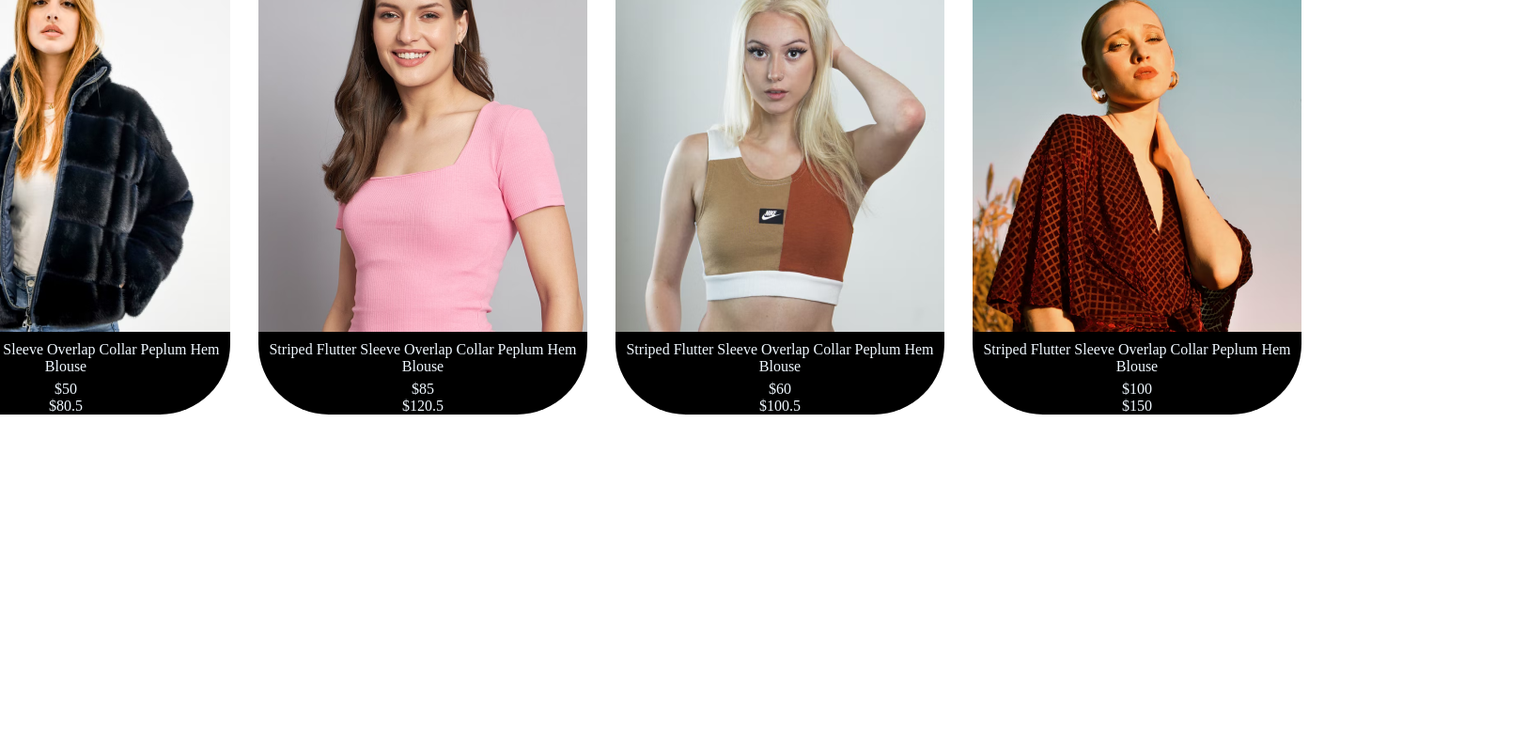
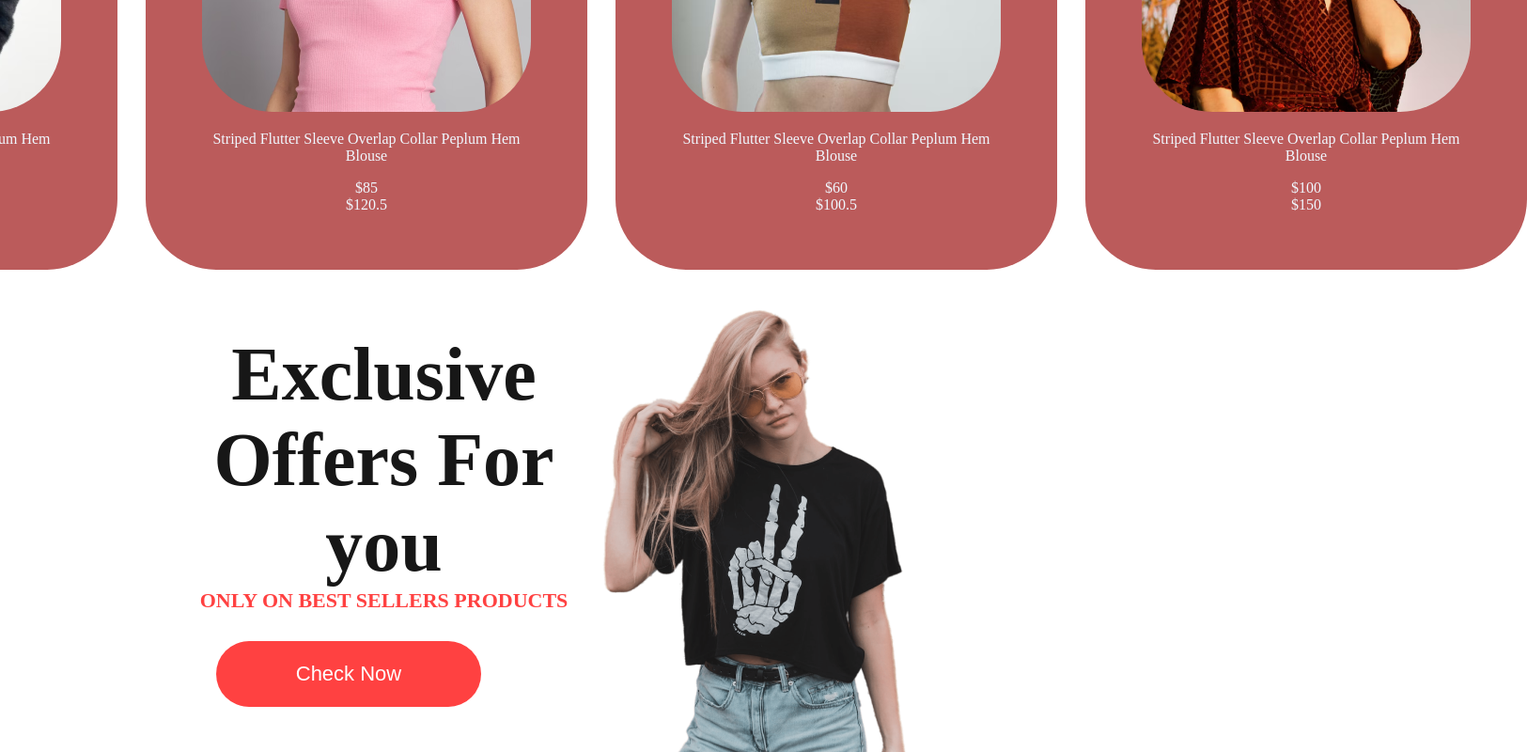
Before and after one commit to danielandersonBC96/Ecommerce.github.io, a React (Create React App) app: page / in a window 1280 px wide. Shown: the part 1440-2240 px from the top of the page at 94% size, 1625 px wide, since content can reach past the window. Before the commit the page ends 1945 px from the top, so only its background shows below. Built offline with nearby package versions, Linux system fonts and the light colour scheme.

Commit message:
terminando o offers e iniciando o New Collection

```diff
--- a/src/Components/Hero/Hero.css
+++ b/src/Components/Hero/Hero.css
@@ -13,7 +13,7 @@
     flex-direction: column;
     justify-content: center;
     gap:20px;
-    padding-left: 180px;
+    padding-left: 100px;
     line-height: 1.1;
 
 }
@@ -33,6 +33,7 @@
     font-weight:  700 ;
 
 }
+
 
 .hero-hand-icon{
 
--- a/src/Components/Hero/Hero.jsx
+++ b/src/Components/Hero/Hero.jsx
@@ -12,8 +12,6 @@
         <div>
           <div className="hand-han-icon">
             <p> new </p>
-
-
           </div>
           <p> collection </p>
           <p>for everyone </p>
--- a/src/Components/Items/Item.css
+++ b/src/Components/Items/Item.css
@@ -1,27 +1,36 @@
 .item{
 
     width: 350px;
-   background-color:black;
+
    color: aliceblue;
+   background-color:rgb(187, 91, 91) ;
    border-radius: 75px;
+   padding: 60px;
 
 }
 
 .item p {
 
     margin: 6px 0px ;
+    padding: 10px;
+}
+
+.item img {
+
+    border-radius: 75px;
 }
 
 .item-prices{
 
     display: flex;
-    gap: 20px
+    gap: 20px;
+    padding: 10px;
 
 }
 
 .item-prices{
 
-    color:#374151;
+    color: black;
     font-size: 18px;
     font-weight: 600;
 }
--- /dev/null
+++ b/src/Components/NewCollections/NewCollections.jsx
@@ -0,0 +1,8 @@
+import React from 'react';
+import './NewCollection.css';
+
+export const NewCollections = () => {
+  return (
+    <div>NewCollections</div>
+  )
+}
--- a/src/Components/Offers/Offers.css
+++ b/src/Components/Offers/Offers.css
@@ -0,0 +1,66 @@
+.Offers{
+
+    width: 65%;
+    height: 68vh;
+    display: flex;
+    margin:  0px 140px;
+    padding:  0px  40px;
+    margin-bottom: 150px ;
+
+
+}
+
+.Offers-left{
+
+    flex: 1;
+    display: flex;
+    flex-direction: column;
+    justify-content: center;
+
+
+}
+
+
+.Offers-left h1 {
+
+    color: #171717 ;
+    font-size:80px;
+    font-weight: 600;
+
+}
+
+.Offers-left p {
+
+    color: #ff4141;
+    font-size: 22px;
+    font-weight: 600;
+
+}
+
+.Offers-left button {
+
+    width: 282px;
+    height: 70px;
+    border-radius: 35px ;
+    background: #ff4141;
+    color: white;
+    cursor:  pointer;
+    margin: 50px;
+    border: none;
+    font-size:  22px ;
+    font-weight: 500;
+    margin-top: 30px ;
+
+}
+
+.Offers-right{
+
+ flex: 1;
+ display: flex;
+ align-items: center;
+ justify-content: flex-end;
+ padding-top: 50px;
+
+
+
+}
--- a/src/Components/Offers/Offers.jsx
+++ b/src/Components/Offers/Offers.jsx
@@ -1,7 +1,21 @@
-import React from 'react'
+import React from 'react';
+import './Offers.css';
+import  product from '../Assets/exclusive_image.png'
 
 export const Offers = () => {
   return (
-    <div>Offers</div>
+    <div className='Offers'>
+       <div className="Offers-left">
+        <h1> Exclusive</h1>
+        <h1> Offers For you </h1>
+        <p> ONLY ON BEST SELLERS PRODUCTS</p>
+        <button> Check Now </button>
+       </div>
+       <div className="offers-right">
+
+       <img src={ product } alt=''/>
+
+       </div>
+    </div>
   )
 }
--- a/src/Components/Popular/Popular.css
+++ b/src/Components/Popular/Popular.css
@@ -4,14 +4,14 @@
     flex-direction: column;
     align-items: center;
     gap: 10px;
-    height: 50vh;
-    margin: 300px;
+    height: 100vh;
+
 
 }
 
 .popular h1{
 
-    color: black;
+    color:  rgb(187, 91, 91) ;
     font-size: 50px;
     font-weight: 600;
 
--- a/src/Pages/Shop.jsx
+++ b/src/Pages/Shop.jsx
@@ -1,6 +1,8 @@
 import React from 'react';
 import { Hero } from '../Components/Hero/Hero';
 import { Popular } from '../Components/Popular/Popular';
+import { Offers } from '../Components/Offers/Offers';
+import { NewCollections } from '../Components/NewCollections/NewCollections';
 
 
 export const Shop = (props) => {
@@ -8,7 +10,8 @@
     <div>
       <Hero/>
       <Popular/>
-
+      <Offers/>
+      <NewCollections/>
     </div>
   )
 }
--- a/src/index.css
+++ b/src/index.css
@@ -1,6 +1,9 @@
 
 *{
   margin: 0 ;
+  scroll-behavior: auto;
+  scroll-behavior: x;
+
 }
 body {
   margin: 0;
```
Also changed, not shown: src/Components/NewCollections/NewCollection.css (added).
